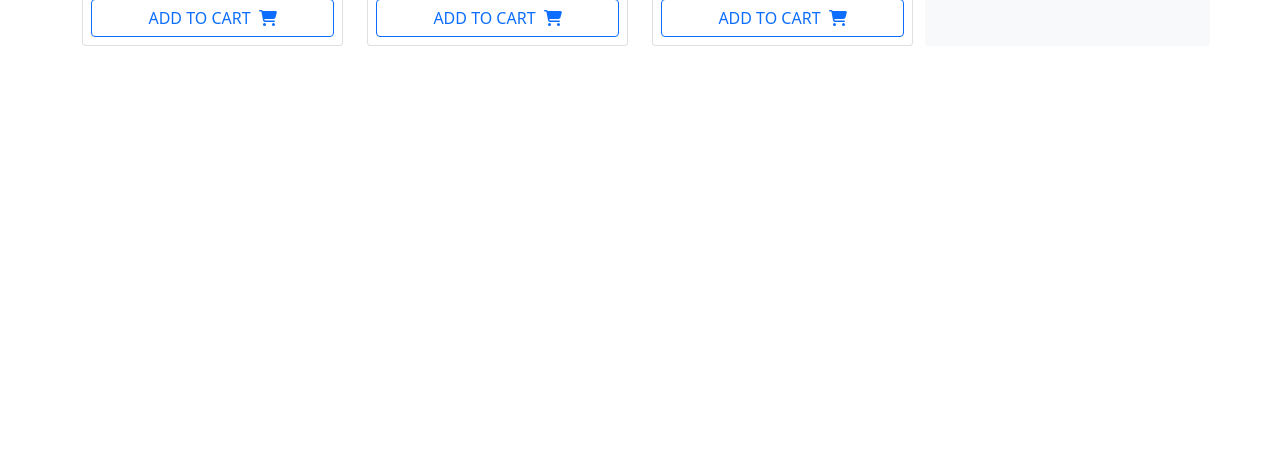
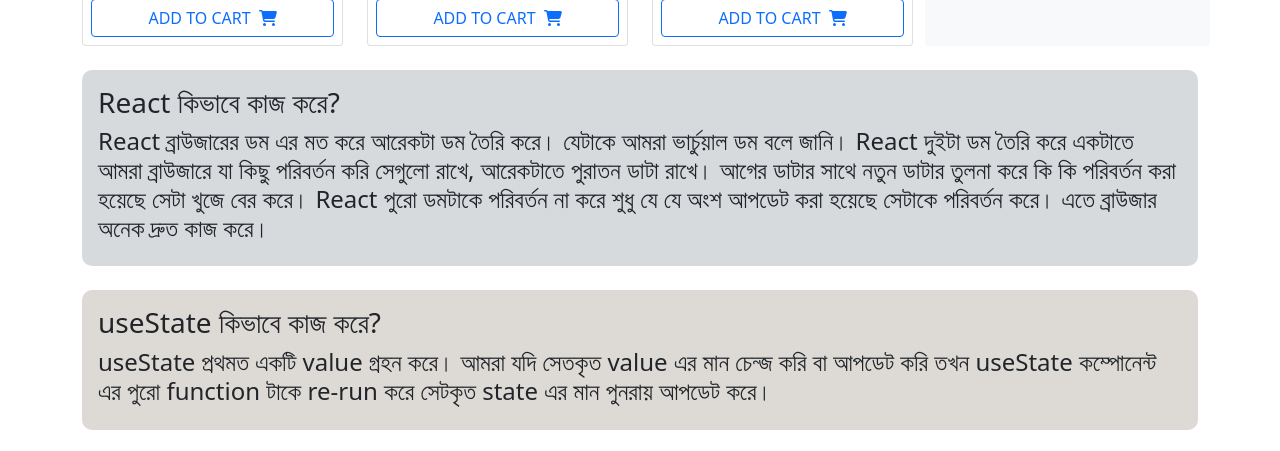
Before and after one commit to mdsayed333/lucky_books_library_as8, a React (Create React App) app: page / in a window 1280 px wide. Shown: the part 1581-2032 px from the top of the page. Before the commit the page ends 1627 px from the top, so only its background shows below. Built offline with nearby package versions, Linux system fonts and the light colour scheme.

Commit message:
live link added in README file

```diff
--- a/src/Components/Books/Books.js
+++ b/src/Components/Books/Books.js
@@ -15,7 +15,7 @@
                     <h5 className="card-title">Books Name: {name}</h5>
                     <p className="card-text">Price: ${price}</p>
                 </div>
-                <button onClick={() => props.selectedBook(name, props.books)} className='btn btn-outline-primary'>
+                <button onClick={() => props.selectedBook(name)} className='btn btn-outline-primary'>
                         <span className='pe-2'>ADD TO CART</span>
                         <FontAwesomeIcon icon={faShoppingCart}></FontAwesomeIcon>
                     </button>
--- a/src/Components/LuckyBooks/LuckyBooks.js
+++ b/src/Components/LuckyBooks/LuckyBooks.js
@@ -40,8 +40,10 @@
 
     const chooesOne = () =>{
         let selectedCart = [];
-        const randomNumber = Math.floor(Math.random() * 4) + 1;
+        const randomNumber = Math.floor(Math.random() * 3) + 1;
+        console.log(randomNumber);
         const selected =  cart;
+        console.log(selected);
         selectedCart = selected[randomNumber]
         console.log(selectedCart);
         setName(selectedCart);
--- a/src/Components/QuestionAnswer/QuestionAnswer.js
+++ b/src/Components/QuestionAnswer/QuestionAnswer.js
@@ -4,7 +4,16 @@
 const QuestionAnswer = () => {
     return (
         <div >
-
+            <div className='container my-4 p-3 question2'>
+                <h3>React কিভাবে কাজ করে?</h3>
+                <h4>React ব্রাউজারের ডম এর মত করে আরেকটা ডম তৈরি করে। যেটাকে আমরা ভার্চুয়াল ডম বলে জানি। React দুইটা ডম তৈরি করে একটাতে আমরা ব্রাউজারে যা কিছু পরিবর্তন করি সেগুলো রাখে, আরেকটাতে পুরাতন ডাটা রাখে। আগের ডাটার সাথে নতুন ডাটার তুলনা করে কি কি পরিবর্তন করা হয়েছে সেটা খুজে বের করে। React পুরো ডমটাকে
+                পরিবর্তন না করে শুধু যে যে অংশ আপডেট করা হয়েছে সেটাকে পরিবর্তন করে। এতে ব্রাউজার অনেক দ্রুত কাজ করে।</h4>
+            </div>
+            <div className='container my-4 p-3 question'>
+                <h3>useState কিভাবে কাজ করে?</h3>
+                <h4>useState প্রথমত একটি value গ্রহন করে। আমরা যদি সেতকৃত value এর মান চেন্জ করি বা আপডেট করি
+                তখন useState কম্পোনেন্ট এর পুরো function টাকে re-run করে সেটকৃত state এর মান পুনরায় আপডেট করে।</h4>
+            </div>
 
         </div>
     );
```
Also changed, not shown: 1 other file (tests, documents, lock files or other folders).
